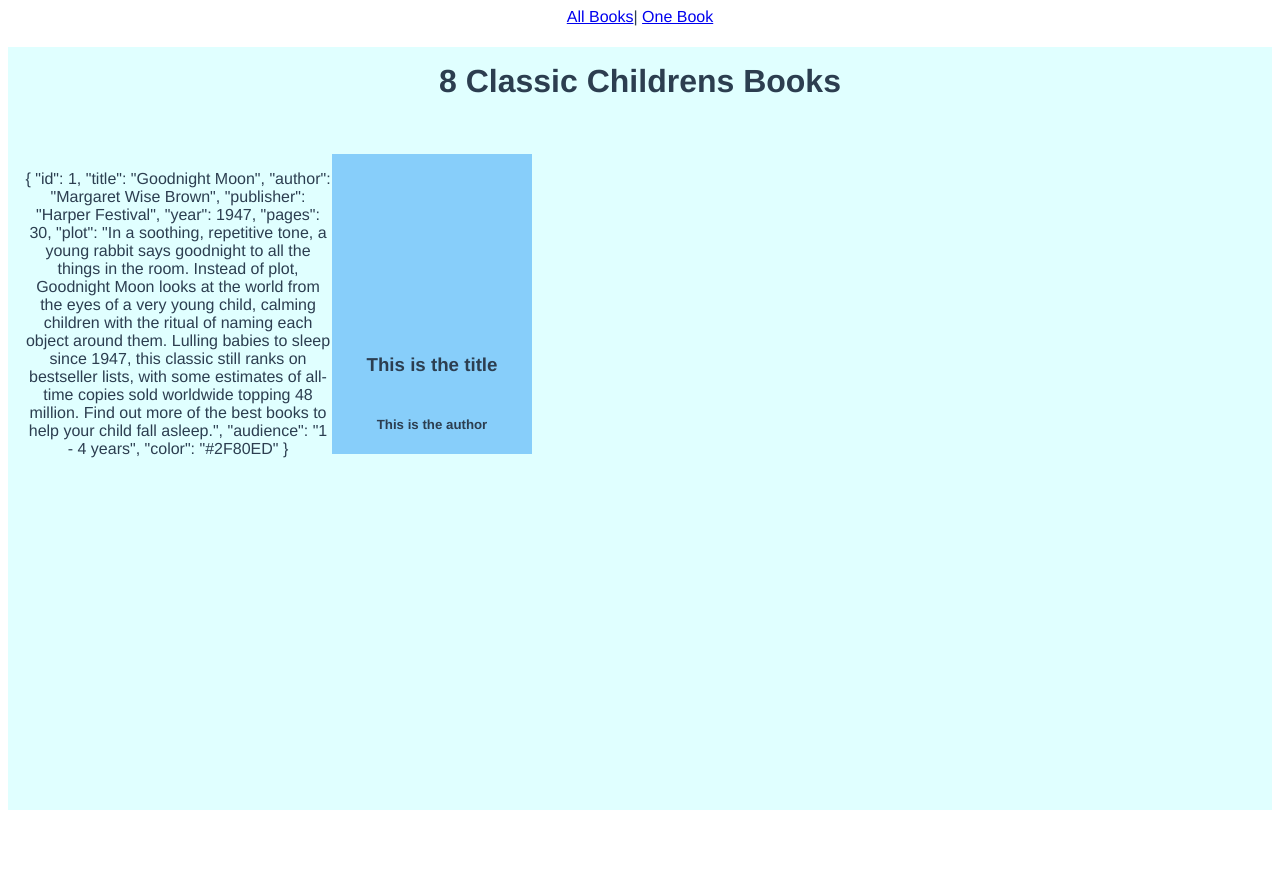
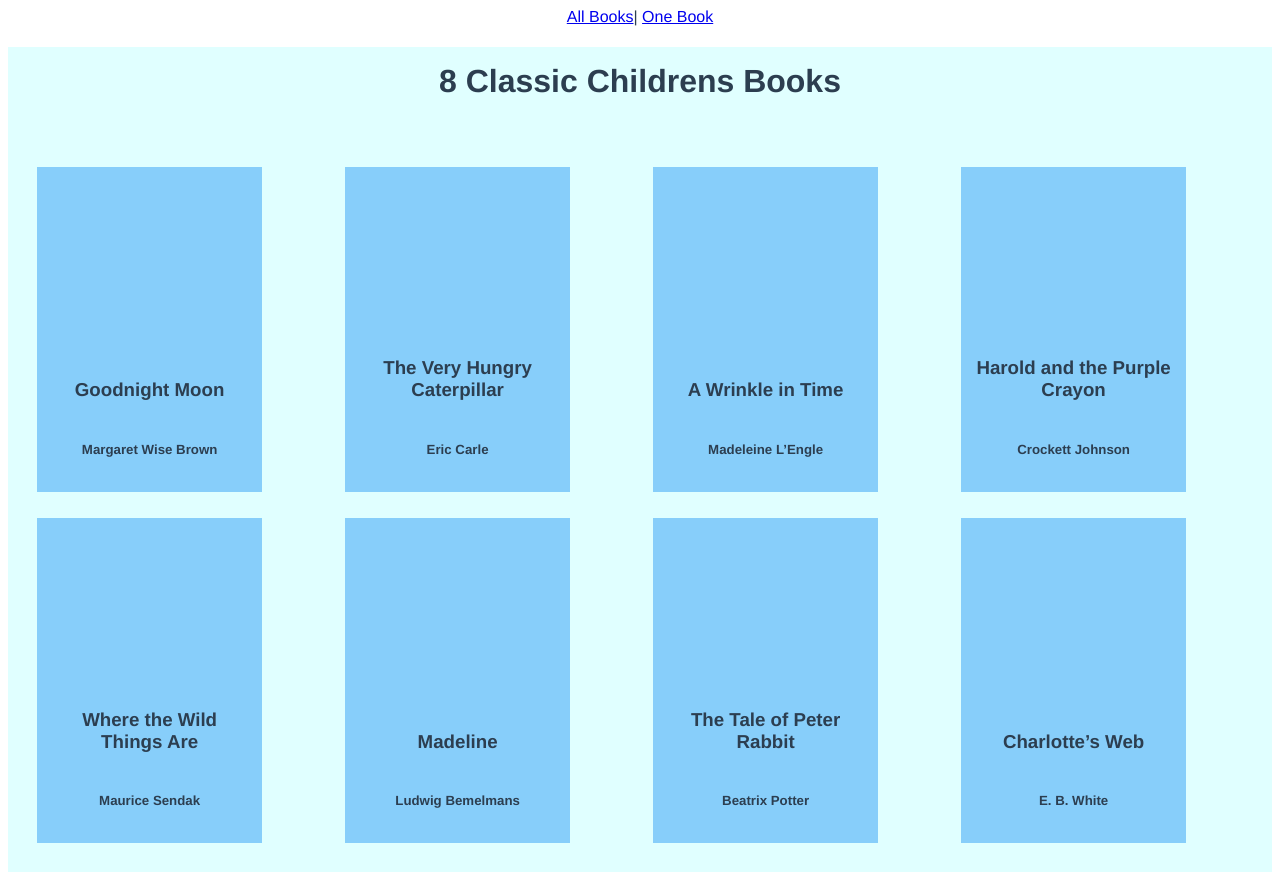
Before and after one commit to cenglander/vue_books, a Vue app: page / in a window 1280 px wide. Before the commit the page ends 818 px from the top, so only its background shows below. Built offline with nearby package versions, Linux system fonts and the light colour scheme.

Commit message:
getAllBooks() working with BookFront-view

```diff
--- a/src/components/BookFront.vue
+++ b/src/components/BookFront.vue
@@ -32,6 +32,8 @@ div .book-front {
     display: flex;
     flex-direction: column;
     justify-content: flex-end;
+    padding: 1vw;
+    margin: 1vw;
 
     h1 {
         font-size: 2rem;
--- a/src/main.js
+++ b/src/main.js
@@ -17,9 +17,9 @@ methods: {
   getBook(bookId) {
     return this.booksJson.books.find(book => book.id == bookId)
   },
-  // getAllBooks() {
-  //   return this.booksJson.books
-  // }
+  getAllBooks() {
+    return this.booksJson.books
+  }
 },
 
 // methods: {
--- a/src/views/AllBooks.vue
+++ b/src/views/AllBooks.vue
@@ -1,15 +1,26 @@
 <template>
-    <main>
-        <h1>8 Classic Childrens Books</h1>
-        <div class="all-books">
+  <main>
+    <h1>8 Classic Childrens Books</h1>
+    <div class="all-books">
 
 
-            <p> {{ book }}</p>
-            <BookFront title="This is the title"
-            author="This is the author"
+      <!-- <p> {{ book }}</p> -->
+      <!-- <p> {{ allBooks }} </p> -->
+      <!-- <p v-for="book in allBooks"
+        v-bind:key="book.id"> {{ book }} </p> -->
+
+      <!-- <p v-for="book in allBooks"
+        v-bind:key="book.id"
+        v-bind:title="book.title"
+        v-bind:author="book.author"> {{ book }} </p> -->
 
 
-            />
+      <BookFront v-for="book in allBooks"
+        v-bind:key="book.id"
+        v-bind:title="book.title"
+        v-bind:author="book.author"
+
+      />
 
     </div>
   </main>
@@ -33,11 +44,9 @@ export default {
       book() {
           return this.$root.getBook(1)
       },
-    //   allBooks() {
-    //       for (let i = 1; i < this.$root.getAllBooks(); i++) {
-    //           return this.$root.getAllBooks()
-    //       }
-    //   }
+      allBooks() {
+        return this.$root.getAllBooks()
+      }
   }
 
 }
```
